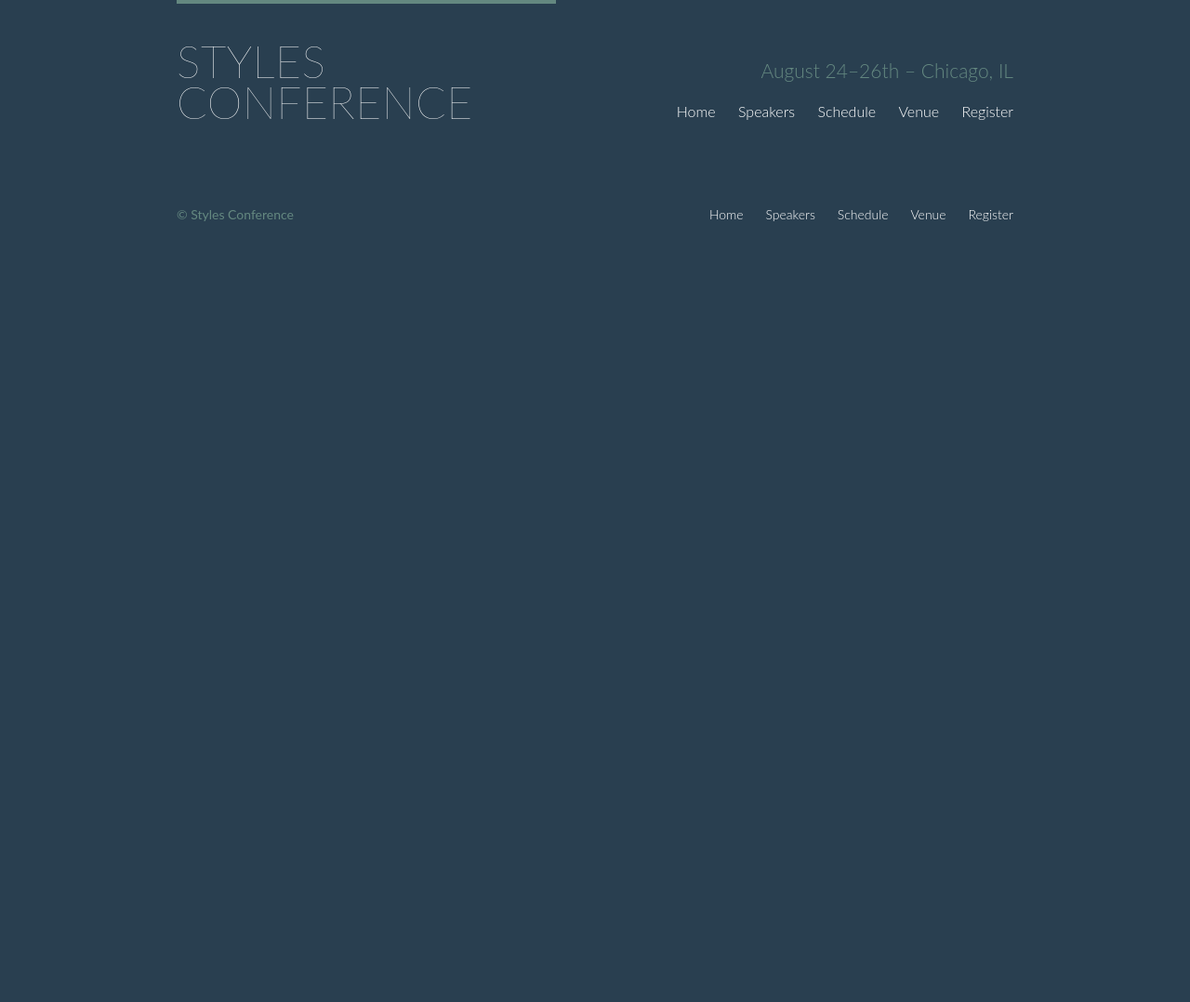
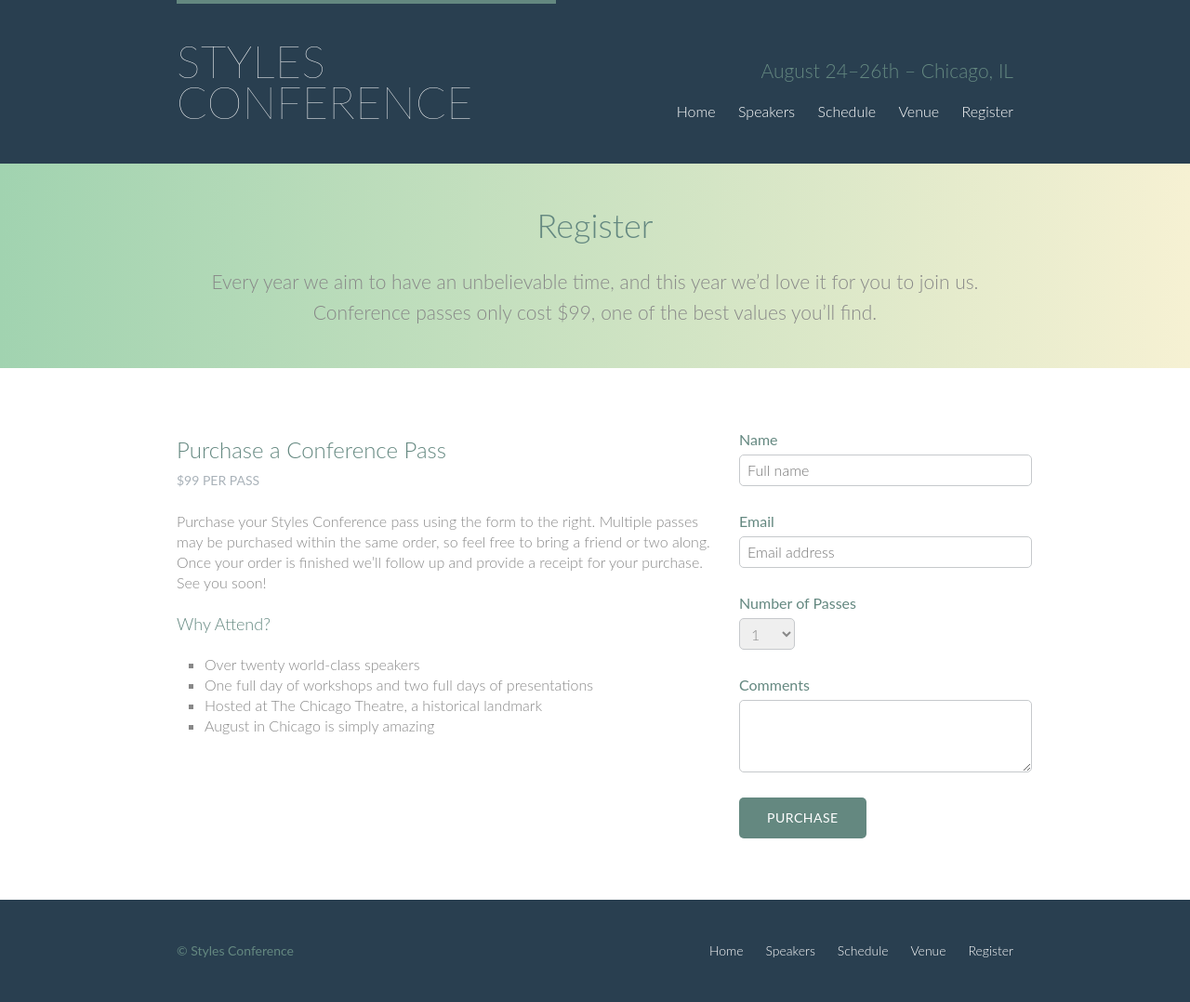
Before and after one commit to muthu027/kinyang, a plain HTML site: page register.html in a window 1280 px wide. Shown: the whole page at 93% size. Before the commit the page ends 800 px from the top, so only its background shows below. Drawn offline with Linux system fonts and the light colour scheme.

Commit message:
feat: lesson #10 completed Understanding Forms

```diff
--- a/assests/stylesheet/main.css
+++ b/assests/stylesheet/main.css
@@ -313,3 +313,62 @@ header {
 	height: 264px;
 	width: -webkit-fill-available;
   }
+  .register-grid
+  {
+	display: grid;
+	grid-template-columns: 65% 35%;
+	grid-gap: 5px 20px;
+  }
+  /*
+  ========================================
+  Register
+  ========================================
+*/
+
+.why-attend {
+	list-style: square;
+	margin: 0 0 22px 30px;
+  }
+  form {
+	margin-bottom: 22px;
+  }
+  input,
+  select,
+  textarea {
+	font: 300 16px/22px "Lato", "Open Sans", "Helvetica Neue", Helvetica, Arial, sans-serif;
+  }
+  .register-group label {
+	color: #648880;
+	cursor: pointer;
+	font-weight: 400;
+  }
+  .register-group input,
+  .register-group select,
+  .register-group textarea {
+	border: 1px solid #c6c9cc;
+	border-radius: 5px;
+	color: #888;
+	display: block;
+	margin: 5px 0 27px 0;
+	padding: 5px 8px;
+  }
+  .register-group input,
+  .register-group textarea {
+	width: 100%;
+  }
+  .register-group select {
+	height: 34px;
+	width: 60px;
+  }
+  .register-group textarea {
+	height: 78px;
+  }
+  .btn-default {
+	border: 0;
+	background: #648880;
+	padding: 11px 30px;
+	font-size: 14px;
+  }
+  .btn-default:hover {
+	background: #77a198;
+  }
--- a/register.html
+++ b/register.html
@@ -26,6 +26,72 @@
         </section>
 
     </header>
+    <section class="row-alt">
+        <div class="lead container">
+
+          <h1>Register</h1>
+
+          <p>Every year we aim to have an unbelievable time, and this year we’d love it for you to join us. Conference passes only cost $99, one of the best values you’ll find.</p>
+
+        </div>
+      </section>
+      <section class="row">
+        <section class="register-grid container">
+            <div>
+                <h2>Purchase a Conference Pass</h2>
+                <h5>$99 per Pass</h5>
+
+                <p>Purchase your Styles Conference pass using the form to the right. Multiple passes may be purchased within the same order, so feel free to bring a friend or two along. Once your order is finished we&#8217;ll follow up and provide a receipt for your purchase. See you soon!</p>
+
+                <h4>Why Attend?</h4>
+
+                <ul class="why-attend">
+                <li>Over twenty world-class speakers</li>
+                  <li>One full day of workshops and two full days of presentations</li>
+                  <li>Hosted at The Chicago Theatre, a historical landmark</li>
+                  <li>August in Chicago is simply amazing</li>
+                </ul>
+            </div>
+            <div>
+                <form  action="#" method="post">
+
+                    <fieldset class="register-group">
+
+                      <label>
+                        Name
+                        <input type="text" name="name" placeholder="Full name" required>
+                      </label>
+
+                      <label>
+                        Email
+                        <input type="email" name="email" placeholder="Email address" required>
+                      </label>
+
+                      <label>
+                        Number of Passes
+                        <select name="quantity" required>
+                          <option value="1" selected>1</option>
+                          <option value="2">2</option>
+                          <option value="3">3</option>
+                          <option value="4">4</option>
+                          <option value="5">5</option>
+                        </select>
+                      </label>
+
+                      <label>
+                        Comments
+                        <textarea name="comments"></textarea>
+                      </label>
+
+                    </fieldset>
+
+                    <input class="btn btn-default" type="submit" name="submit" value="Purchase">
+
+                  </form>
+            </div>
+        </section>
+
+      </section>
     <footer class="container primary-footer">
         <small>&copy; Styles Conference</small>
         <nav class="nav">
```
